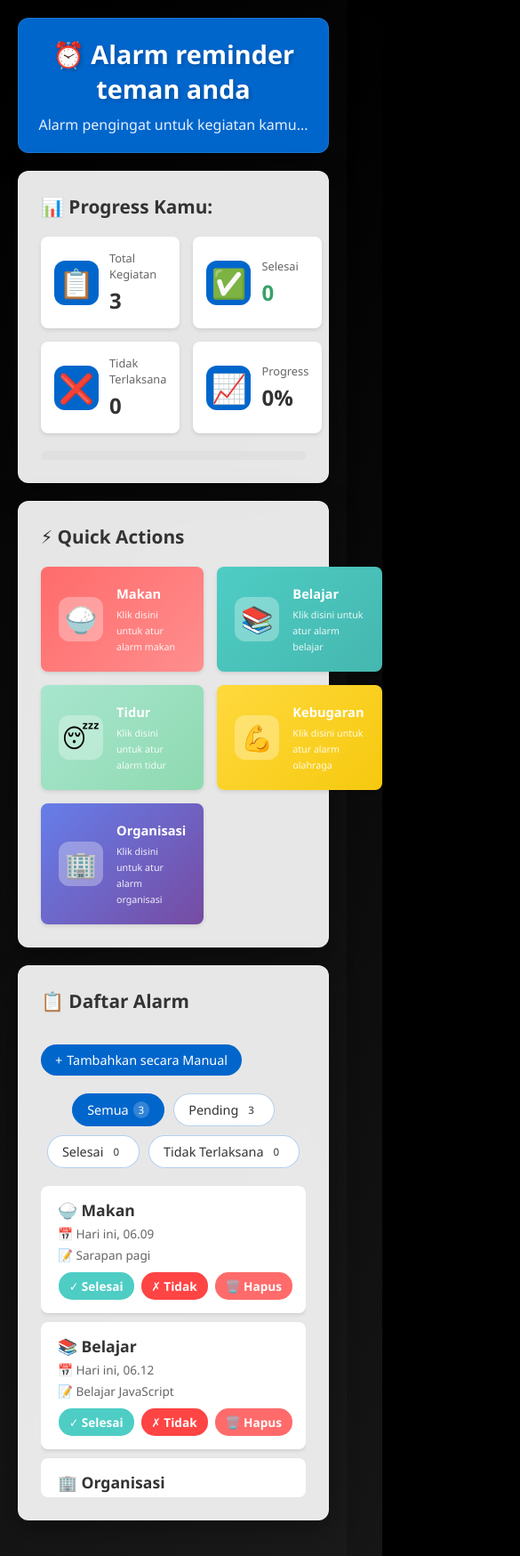
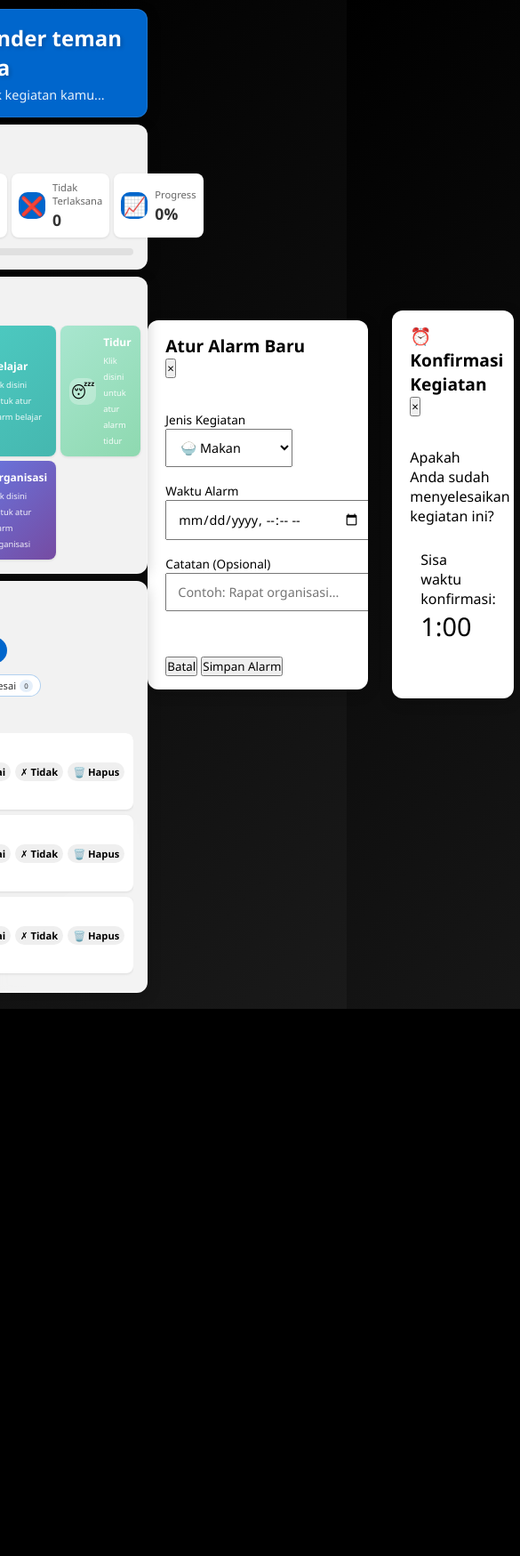
Before and after one commit to fiksru/udah, a plain HTML site: page index.html in a window 390 px wide. Shown: the whole page at 89% size, 585 px wide, since content can reach past the window. After the commit the page ends 1134 px from the top, so only its background shows below. Drawn offline with Linux system fonts and the light colour scheme.

Commit message:
Update style.css

```diff
--- a/style.css
+++ b/style.css
@@ -11,7 +11,7 @@
     --glass-border: rgba(255, 255, 255, 0.2);
     --text-light: #ffffff;
     --text-dark: #333333;
-    --shadow: 0 8px 32px 0 rgba(0, 0, 0, 0.37);
+    --shadow: 0 4px 16px 0 rgba(0, 0, 0, 0.2);
     --radius: 12px;
     --radius-sm: 8px;
 }
@@ -24,9 +24,9 @@
 }
 
 body {
-    background: #000000; /* Hitam glossy */
+    background: #000000;
     min-height: 100vh;
-    padding: 20px;
+    padding: 15px;
     display: flex;
     justify-content: center;
     align-items: center;
@@ -53,86 +53,86 @@
 
 /* Glass Effect untuk background putih transparan */
 .glass-effect {
-    background: rgba(255, 255, 255, 0.9);
-    backdrop-filter: blur(10px);
-    -webkit-backdrop-filter: blur(10px);
+    background: rgba(255, 255, 255, 0.95);
+    backdrop-filter: blur(5px);
+    -webkit-backdrop-filter: blur(5px);
     border: 1px solid rgba(255, 255, 255, 0.3);
     border-radius: var(--radius);
     box-shadow: var(--shadow);
-    margin-bottom: 20px;
-    padding: 25px;
+    margin-bottom: 8px; /* DIPERKECIL dari 20px menjadi 8px */
+    padding: 15px; /* DIPERKECIL dari 25px menjadi 15px */
 }
 
 /* Header dengan warna biru SNBP */
 .header {
     background: var(--primary-snbp);
     color: white;
-    padding: 30px;
+    padding: 20px; /* DIPERKECIL dari 30px menjadi 20px */
     border-radius: var(--radius);
-    margin-bottom: 20px;
+    margin-bottom: 8px; /* DIPERKECIL dari 20px menjadi 8px */
     text-align: center;
     box-shadow: var(--shadow);
     border: 1px solid rgba(255, 255, 255, 0.1);
 }
 
 .header h1 {
-    font-size: 2.2em;
-    margin-bottom: 10px;
+    font-size: 1.8em; /* DIPERKECIL dari 2.2em */
+    margin-bottom: 5px; /* DIPERKECIL dari 10px */
     text-shadow: 2px 2px 4px rgba(0, 0, 0, 0.2);
 }
 
 .header .subtitle {
-    font-size: 1em;
+    font-size: 0.9em; /* DIPERKECIL dari 1em */
     opacity: 0.9;
 }
 
 /* Section Title */
 .section-title {
-    margin-bottom: 20px;
+    margin-bottom: 12px; /* DIPERKECIL dari 20px */
 }
 
 .section-title h2 {
-    font-size: 1.3em;
+    font-size: 1.2em; /* DIPERKECIL dari 1.3em */
     color: var(--text-dark);
     display: flex;
     align-items: center;
-    gap: 8px;
+    gap: 6px; /* DIPERKECIL dari 8px */
 }
 
 /* Progress Section */
 .stats-grid {
     display: grid;
     grid-template-columns: repeat(4, 1fr);
-    gap: 15px;
-    margin-bottom: 20px;
+    gap: 8px; /* DIPERKECIL dari 15px */
+    margin-bottom: 12px; /* DIPERKECIL dari 20px */
 }
 
 .stat-card {
     background: white;
-    padding: 15px;
+    padding: 10px; /* DIPERKECIL dari 15px */
     border-radius: var(--radius-sm);
     display: flex;
     align-items: center;
-    gap: 12px;
+    gap: 8px; /* DIPERKECIL dari 12px */
     transition: transform 0.3s, box-shadow 0.3s;
-    box-shadow: 0 2px 4px rgba(0, 0, 0, 0.1);
+    box-shadow: 0 1px 3px rgba(0, 0, 0, 0.1); /* DIPERKECIL shadow */
 }
 
 .stat-card:hover {
     transform: translateY(-2px);
-    box-shadow: 0 4px 8px rgba(0, 0, 0, 0.15);
+    box-shadow: 0 3px 6px rgba(0, 0, 0, 0.15);
 }
 
 .stat-icon {
-    font-size: 2em;
+    font-size: 1.6em; /* DIPERKECIL dari 2em */
     background: var(--primary-snbp);
     color: white;
-    width: 50px;
-    height: 50px;
+    width: 40px; /* DIPERKECIL dari 50px */
+    height: 40px; /* DIPERKECIL dari 50px */
     display: flex;
     align-items: center;
     justify-content: center;
-    border-radius: 12px;
+    border-radius: 10px; /* DIPERKECIL dari 12px */
 }
 
 .stat-detail {
@@ -140,14 +140,14 @@
 }
 
 .stat-label {
-    font-size: 0.8em;
+    font-size: 0.7em; /* DIPERKECIL dari 0.8em */
     color: #666;
     display: block;
-    margin-bottom: 4px;
+    margin-bottom: 2px; /* DIPERKECIL dari 4px */
 }
 
 .stat-value {
-    font-size: 1.5em;
+    font-size: 1.3em; /* DIPERKECIL dari 1.5em */
     font-weight: bold;
     color: var(--text-dark);
 }
@@ -162,43 +162,47 @@
 
 .progress-bar-container {
     width: 100%;
-    height: 10px;
+    height: 8px; /* DIPERKECIL dari 10px */
     background: #e0e0e0;
-    border-radius: 5px;
+    border-radius: 4px;
     overflow: hidden;
 }
 
 .progress-bar {
     height: 100%;
     background: linear-gradient(90deg, var(--primary-snbp), #4ecdc4);
-    border-radius: 5px;
+    border-radius: 4px;
     transition: width 0.5s ease;
 }
 
 /* Quick Actions */
+.quick-actions {
+    margin-bottom: 8px; /* Tambahkan margin bottom */
+}
+
 .button-grid {
     display: grid;
-    grid-template-columns: repeat(3, 1fr); /* Berubah menjadi 3 kolom untuk 5 button */
-    gap: 15px;
+    grid-template-columns: repeat(3, 1fr);
+    gap: 8px; /* DIPERKECIL dari 15px */
 }
 
 .activity-card {
     background: white;
     border: none;
     border-radius: var(--radius-sm);
-    padding: 20px;
+    padding: 12px; /* DIPERKECIL dari 20px */
     display: flex;
     align-items: center;
-    gap: 15px;
+    gap: 8px; /* DIPERKECIL dari 15px */
     cursor: pointer;
     transition: all 0.3s;
     text-align: left;
-    box-shadow: 0 2px 4px rgba(0, 0, 0, 0.1);
+    box-shadow: 0 1px 3px rgba(0, 0, 0, 0.1);
 }
 
 .activity-card:hover {
-    transform: translateY(-3px);
-    box-shadow: 0 6px 12px rgba(0, 0, 0, 0.15);
+    transform: translateY(-2px);
+    box-shadow: 0 4px 8px rgba(0, 0, 0, 0.15);
 }
 
 .activity-card.makan { background: linear-gradient(135deg, #ff6b6b, #ff8e8e); }
@@ -208,14 +212,14 @@
 .activity-card.organisasi { background: linear-gradient(135deg, #667eea, #764ba2); }
 
 .activity-card .activity-icon {
-    font-size: 2.2em;
+    font-size: 1.8em; /* DIPERKECIL dari 2.2em */
     background: rgba(255, 255, 255, 0.3);
-    width: 50px;
-    height: 50px;
+    width: 40px; /* DIPERKECIL dari 50px */
+    height: 40px; /* DIPERKECIL dari 50px */
     display: flex;
     align-items: center;
     justify-content: center;
-    border-radius: 12px;
+    border-radius: 10px; /* DIPERKECIL dari 12px */
 }
 
 .activity-card .activity-info {
@@ -224,32 +228,32 @@
 
 .activity-card .activity-info h3 {
     color: white;
-    margin-bottom: 4px;
-    font-size: 1.1em;
+    margin-bottom: 2px; /* DIPERKECIL dari 4px */
+    font-size: 1em; /* DIPERKECIL dari 1.1em */
 }
 
 .activity-card .activity-info span {
     color: rgba(255, 255, 255, 0.9);
-    font-size: 0.8em;
+    font-size: 0.7em; /* DIPERKECIL dari 0.8em */
 }
 
 /* Alarm Section */
 .alarm-section {
-    margin-top: 20px;
+    margin-top: 0; /* HILANGKAN margin top */
 }
 
 .section-header {
     display: flex;
     justify-content: space-between;
     align-items: center;
-    margin-bottom: 20px;
+    margin-bottom: 12px; /* DIPERKECIL dari 20px */
     flex-wrap: wrap;
-    gap: 15px;
+    gap: 8px; /* DIPERKECIL dari 15px */
 }
 
 .header-actions {
     display: flex;
-    gap: 10px;
+    gap: 8px; /* DIPERKECIL dari 10px */
 }
 
 .btn-secondary {
@@ -257,13 +261,13 @@
     color: white;
     border: none;
     border-radius: 20px;
-    padding: 8px 16px;
-    font-size: 0.9em;
+    padding: 6px 12px; /* DIPERKECIL dari 8px 16px */
+    font-size: 0.8em; /* DIPERKECIL dari 0.9em */
     cursor: pointer;
     transition: background 0.3s;
     display: flex;
     align-items: center;
-    gap: 5px;
+    gap: 4px; /* DIPERKECIL dari 5px */
 }
 
 .btn-secondary:hover {
@@ -273,45 +277,35 @@
 /* Filter Section */
 .filter-section {
     display: flex;
-    gap: 10px;
-    margin-bottom: 20px;
+    gap: 6px; /* DIPERKECIL dari 10px */
+    margin-bottom: 12px; /* DIPERKECIL dari 20px */
     flex-wrap: wrap;
 }
 
 .filter-btn {
-    padding: 8px 16px;
+    padding: 5px 12px; /* DIPERKECIL dari 8px 16px */
     border: 1px solid rgba(0, 102, 204, 0.3);
     background: white;
     border-radius: 20px;
     cursor: pointer;
-    font-size: 0.9em;
+    font-size: 0.8em; /* DIPERKECIL dari 0.9em */
     transition: all 0.3s;
     display: flex;
     align-items: center;
-    gap: 5px;
+    gap: 4px; /* DIPERKECIL dari 5px */
     color: var(--text-dark);
 }
 
-.filter-btn:hover {
+.filter-count {
     background: rgba(0, 102, 204, 0.1);
-}
-
-.filter-btn.active {
-    background: var(--primary-snbp);
-    color: white;
-    border-color: var(--primary-snbp);
-}
-
-.filter-count {
-    background: rgba(255, 255, 255, 0.2);
-    padding: 2px 6px;
-    border-radius: 12px;
-    font-size: 0.8em;
+    padding: 2px 5px; /* DIPERKECIL dari 2px 6px */
+    border-radius: 10px;
+    font-size: 0.7em; /* DIPERKECIL dari 0.8em */
 }
 
 /* Alarm List */
 .alarm-list-container {
-    max-height: 350px;
+    max-height: 300px; /* DIPERKECIL dari 350px */
     overflow-y: auto;
     border-radius: var(--radius-sm);
 }
@@ -322,387 +316,208 @@
 
 .alarm-item {
     background: white;
-    margin-bottom: 10px;
-    padding: 15px;
+    margin-bottom: 6px; /* DIPERKECIL dari 10px */
+    padding: 12px; /* DIPERKECIL dari 15px */
     border-radius: var(--radius-sm);
     display: flex;
     justify-content: space-between;
     align-items: center;
     animation: slideIn 0.3s ease;
-    border-left: 4px solid transparent;
+    border-left: 3px solid transparent; /* DIPERKECIL dari 4px */
     transition: transform 0.3s;
-    box-shadow: 0 2px 4px rgba(0, 0, 0, 0.1);
+    box-shadow: 0 1px 3px rgba(0, 0, 0, 0.1);
 }
 
 .alarm-item:hover {
-    transform: translateX(5px);
-    box-shadow: 0 4px 8px rgba(0, 0, 0, 0.15);
-}
-
-@keyframes slideIn {
-    from {
-        opacity: 0;
-        transform: translateX(-10px);
-    }
-    to {
-        opacity: 1;
-        transform: translateX(0);
-    }
-}
-
-.alarm-item.completed {
-    background: #e8f5e8;
-    border-left-color: #38a169;
-}
-
-.alarm-item.failed {
-    background: #ffebee;
-    border-left-color: var(--failed);
-}
-
-.alarm-item.active {
-    background: #e3f2fd;
-    border-left-color: var(--primary-snbp);
-}
-
-.alarm-item.reminder {
-    background: #fff8e1;
-    border-left-color: #ffc107;
-    animation: pulse 1s infinite;
-}
-
-@keyframes pulse {
-    0% { opacity: 1; }
-    50% { opacity: 0.8; }
-    100% { opacity: 1; }
-}
-
-.alarm-info {
-    flex: 1;
+    transform: translateX(3px); /* DIPERKECIL dari 5px */
+    box-shadow: 0 3px 6px rgba(0, 0, 0, 0.15);
 }
 
 .alarm-info strong {
-    font-size: 1.1em;
+    font-size: 1em; /* DIPERKECIL dari 1.1em */
     color: var(--text-dark);
     display: block;
-    margin-bottom: 5px;
+    margin-bottom: 3px; /* DIPERKECIL dari 5px */
 }
 
 .alarm-info small {
     color: #666;
-    font-size: 0.85em;
+    font-size: 0.8em; /* DIPERKECIL dari 0.85em */
     display: block;
-    margin-top: 3px;
+    margin-top: 2px; /* DIPERKECIL dari 3px */
 }
 
 .alarm-badge {
     display: inline-block;
-    padding: 3px 10px;
-    border-radius: 12px;
-    font-size: 0.75em;
+    padding: 2px 8px; /* DIPERKECIL dari 3px 10px */
+    border-radius: 10px; /* DIPERKECIL dari 12px */
+    font-size: 0.7em; /* DIPERKECIL dari 0.75em */
     font-weight: 600;
-    margin-top: 5px;
-}
-
-.badge-success {
-    background: #38a169;
-    color: white;
-}
-
-.badge-failed {
-    background: var(--failed);
-    color: white;
-}
-
-.badge-warning {
-    background: #ffc107;
-    color: var(--text-dark);
-}
-
-.badge-primary {
-    background: var(--primary-snbp);
-    color: white;
+    margin-top: 3px; /* DIPERKECIL dari 5px */
 }
 
 .timer-countdown {
     display: inline-block;
-    margin-left: 10px;
+    margin-left: 8px; /* DIPERKECIL dari 10px */
     color: #ff9800;
     font-weight: 600;
-    font-size: 0.85em;
+    font-size: 0.75em; /* DIPERKECIL dari 0.85em */
 }
 
 .alarm-actions {
     display: flex;
-    gap: 8px;
+    gap: 5px; /* DIPERKECIL dari 8px */
 }
 
 .alarm-actions button {
-    padding: 6px 12px;
+    padding: 4px 8px; /* DIPERKECIL dari 6px 12px */
     border: none;
-    border-radius: 15px;
+    border-radius: 12px; /* DIPERKECIL dari 15px */
     cursor: pointer;
-    font-size: 0.85em;
+    font-size: 0.75em; /* DIPERKECIL dari 0.85em */
     transition: all 0.3s;
     font-weight: 600;
-}
-
-.btn-complete {
-    background: var(--success);
-    color: white;
-}
-
-.btn-complete:hover {
-    background: #45b7af;
-}
-
-.btn-fail {
-    background: var(--failed);
-    color: white;
-}
-
-.btn-fail:hover {
-    background: #ff6b6b;
-}
-
-.btn-delete {
-    background: var(--danger);
-    color: white;
-}
-
-.btn-delete:hover {
-    background: #ff5252;
-}
-
-/* Modal */
-.modal {
-    display: none;
-    position: fixed;
-    top: 0;
-    left: 0;
-    width: 100%;
-    height: 100%;
-    background: rgba(0, 0, 0, 0.7);
-    justify-content: center;
-    align-items: center;
-    z-index: 1000;
-    animation: fadeIn 0.3s ease;
-}
-
-@keyframes fadeIn {
-    from { opacity: 0; }
-    to { opacity: 1; }
-}
-
-.modal.active {
-    display: flex;
-}
-
-.modal-content {
-    background: white;
-    border-radius: var(--radius);
-    width: 90%;
-    max-width: 450px;
-    max-height: 90vh;
-    overflow-y: auto;
-    box-shadow: var(--shadow);
-    animation: modalSlideIn 0.3s ease;
-}
-
-@keyframes modalSlideIn {
-    from {
-        opacity: 0;
-        transform: translateY(-30px);
-    }
-    to {
-        opacity: 1;
-        transform: translateY(0);
-    }
-}
-
-.modal-header {
-    padding: 20px 25px;
-    border-bottom: 1px solid #e0e0e0;
-    display: flex;
-    justify-content: space-between;
-    align-items: center;
-    background: var(--primary-snbp);
-    color: white;
-    border-radius: var(--radius) var(--radius) 0 0;
-}
-
-.modal-header h2 {
-    font-size: 1.3em;
-    color: white;
-}
-
-.modal-close {
-    background: none;
-    border: none;
-    font-size: 1.8em;
-    cursor: pointer;
-    color: white;
-    transition: color 0.3s;
-}
-
-.modal-close:hover {
-    color: rgba(255, 255, 255, 0.8);
-}
-
-.modal-body {
-    padding: 25px;
-}
-
-.modal-footer {
-    padding: 20px 25px;
-    border-top: 1px solid #e0e0e0;
-    display: flex;
-    justify-content: flex-end;
-    gap: 10px;
-}
-
-/* Form Controls */
-.form-group {
-    margin-bottom: 20px;
-}
-
-.form-group label {
-    display: block;
-    margin-bottom: 8px;
-    color: var(--text-dark);
-    font-weight: 500;
-    font-size: 0.9em;
-}
-
-.form-control {
-    width: 100%;
-    padding: 12px 15px;
-    border: 2px solid #e0e0e0;
-    border-radius: var(--radius-sm);
-    font-size: 1em;
-    transition: border-color 0.3s;
-}
-
-.form-control:focus {
-    outline: none;
-    border-color: var(--primary-snbp);
-}
-
-/* Buttons */
-.btn-primary {
-    background: var(--primary-snbp);
-    color: white;
-    border: none;
-    border-radius: 20px;
-    padding: 10px 20px;
-    font-size: 0.95em;
-    cursor: pointer;
-    transition: background 0.3s;
-}
-
-.btn-primary:hover {
-    background: var(--primary-dark);
-}
-
-.btn-cancel {
-    background: #e0e0e0;
-    color: var(--text-dark);
-    border: none;
-    border-radius: 20px;
-    padding: 10px 20px;
-    font-size: 0.95em;
-    cursor: pointer;
-    transition: background 0.3s;
-}
-
-.btn-cancel:hover {
-    background: #d0d0d0;
-}
-
-/* Confirm Modal */
-.confirm-message {
-    font-size: 1.1em;
-    color: var(--text-dark);
-    margin-bottom: 20px;
-    text-align: center;
-}
-
-.timer-container {
-    text-align: center;
-    padding: 15px;
-    background: #f8f9fa;
-    border-radius: var(--radius-sm);
-}
-
-.timer-label {
-    display: block;
-    color: #666;
-    margin-bottom: 5px;
-    font-size: 0.9em;
-}
-
-.timer-value {
-    font-size: 2em;
-    font-weight: bold;
-    color: var(--failed);
 }
 
 /* Empty State */
 .empty-state {
     text-align: center;
     color: #999;
-    padding: 40px 20px;
+    padding: 30px 15px; /* DIPERKECIL padding */
     font-style: italic;
     background: white;
     border-radius: var(--radius-sm);
 }
 
+/* Modal */
+.modal-content {
+    background: white;
+    border-radius: var(--radius);
+    width: 90%;
+    max-width: 400px; /* DIPERKECIL dari 450px */
+    max-height: 85vh;
+    overflow-y: auto;
+    box-shadow: var(--shadow);
+}
+
+.modal-header {
+    padding: 15px 20px; /* DIPERKECIL dari 20px 25px */
+}
+
+.modal-header h2 {
+    font-size: 1.2em; /* DIPERKECIL dari 1.3em */
+}
+
+.modal-body {
+    padding: 20px; /* DIPERKECIL dari 25px */
+}
+
+.modal-footer {
+    padding: 15px 20px; /* DIPERKECIL dari 20px 25px */
+    gap: 8px; /* DIPERKECIL dari 10px */
+}
+
+/* Form Controls */
+.form-group {
+    margin-bottom: 15px; /* DIPERKECIL dari 20px */
+}
+
+.form-group label {
+    margin-bottom: 5px; /* DIPERKECIL dari 8px */
+    font-size: 0.85em; /* DIPERKECIL dari 0.9em */
+}
+
+.form-control {
+    padding: 10px 12px; /* DIPERKECIL dari 12px 15px */
+    font-size: 0.9em; /* DIPERKECIL dari 1em */
+}
+
+/* Confirm Modal */
+.confirm-message {
+    font-size: 1em; /* DIPERKECIL dari 1.1em */
+    margin-bottom: 15px; /* DIPERKECIL dari 20px */
+}
+
+.timer-container {
+    padding: 12px; /* DIPERKECIL dari 15px */
+}
+
+.timer-value {
+    font-size: 1.8em; /* DIPERKECIL dari 2em */
+}
+
 /* Responsive */
 @media (max-width: 600px) {
-    .app-container {
-        margin: 0;
+    body {
+        padding: 10px; /* DIPERKECIL dari 15px */
     }
 
     .header {
-        padding: 20px;
+        padding: 15px; /* DIPERKECIL dari 20px */
     }
 
     .header h1 {
-        font-size: 1.8em;
+        font-size: 1.5em; /* DIPERKECIL dari 1.8em */
     }
 
     .stats-grid {
-        grid-template-columns: repeat(2, 1fr);
+        gap: 5px; /* DIPERKECIL dari 8px */
+    }
+
+    .stat-card {
+        padding: 8px; /* DIPERKECIL dari 10px */
+    }
+
+    .stat-icon {
+        width: 30px; /* DIPERKECIL dari 40px */
+        height: 30px; /* DIPERKECIL dari 40px */
+        font-size: 1.3em; /* DIPERKECIL dari 1.6em */
+    }
+
+    .stat-value {
+        font-size: 1.1em; /* DIPERKECIL dari 1.3em */
     }
 
     .button-grid {
-        grid-template-columns: repeat(2, 1fr);
+        gap: 5px; /* DIPERKECIL dari 8px */
     }
 
-    .section-header {
-        flex-direction: column;
-        align-items: flex-start;
+    .activity-card {
+        padding: 10px; /* DIPERKECIL dari 12px */
+    }
+
+    .activity-card .activity-icon {
+        width: 30px; /* DIPERKECIL dari 40px */
+        height: 30px; /* DIPERKECIL dari 40px */
+        font-size: 1.4em; /* DIPERKECIL dari 1.8em */
+    }
+
+    .activity-card .activity-info h3 {
+        font-size: 0.9em; /* DIPERKECIL dari 1em */
     }
 
     .filter-section {
-        justify-content: center;
+        gap: 4px; /* DIPERKECIL dari 6px */
+    }
+
+    .filter-btn {
+        padding: 4px 8px; /* DIPERKECIL dari 5px 12px */
+        font-size: 0.7em; /* DIPERKECIL dari 0.8em */
     }
 
     .alarm-item {
-        flex-direction: column;
-        align-items: flex-start;
-        gap: 10px;
+        padding: 10px; /* DIPERKECIL dari 12px */
     }
 
-    .alarm-actions {
-        width: 100%;
-        justify-content: flex-end;
+    .alarm-actions button {
+        padding: 3px 6px; /* DIPERKECIL dari 4px 8px */
+        font-size: 0.7em; /* DIPERKECIL dari 0.75em */
     }
 }
 
 /* Scrollbar Styling */
 ::-webkit-scrollbar {
-    width: 8px;
+    width: 5px; /* DIPERKECIL dari 8px */
 }
 
 ::-webkit-scrollbar-track {
@@ -711,9 +526,5 @@
 
 ::-webkit-scrollbar-thumb {
     background: var(--primary-snbp);
-    border-radius: 4px;
+    border-radius: 3px; /* DIPERKECIL dari 4px */
 }
-
-::-webkit-scrollbar-thumb:hover {
-    background: var(--primary-dark);
-}
```
